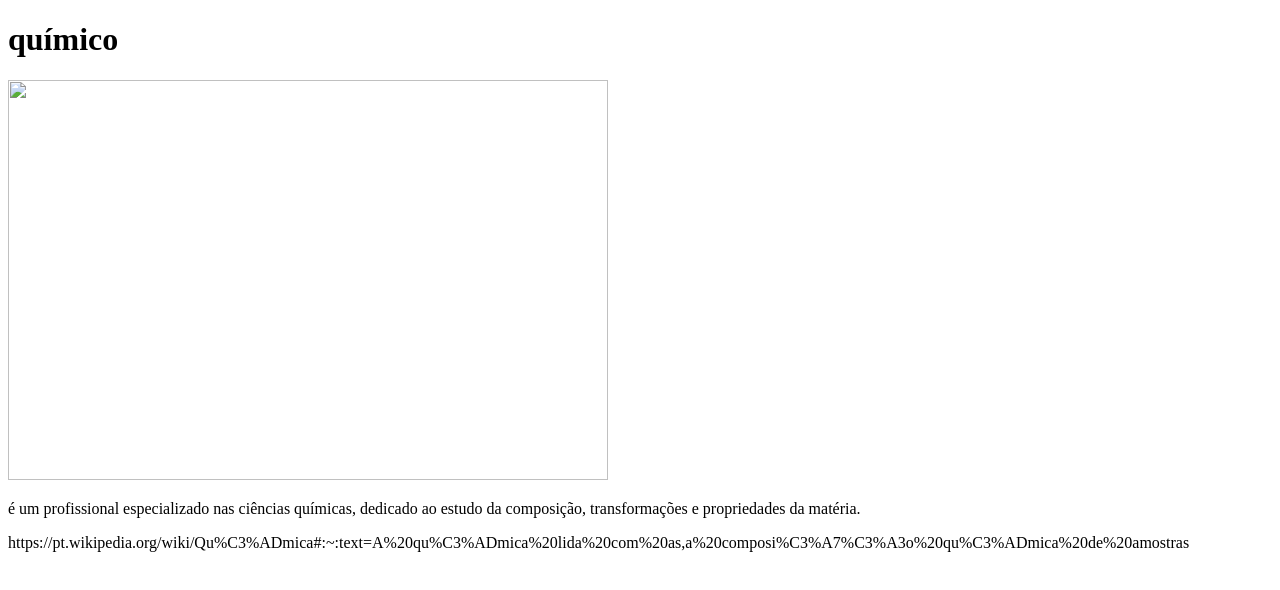
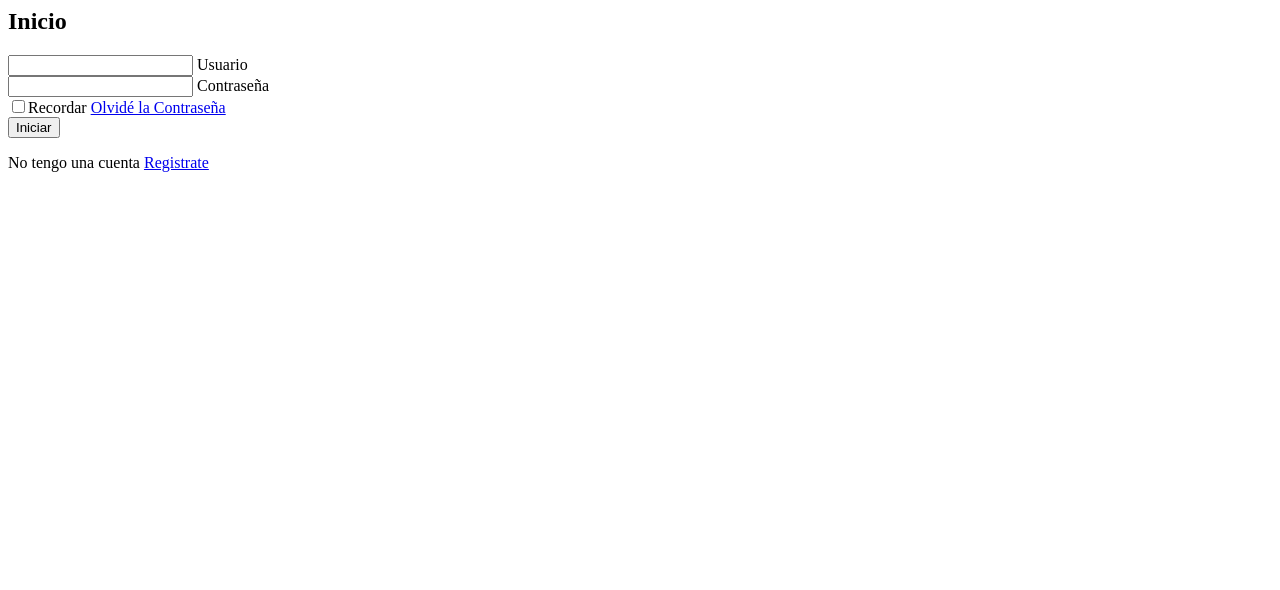
Before and after one commit to SachserArthur/SachserArthur.github.io, a plain HTML site: page index.html in a window 1280 px wide. Drawn offline with Linux system fonts and the light colour scheme.

Commit message:
Add files via upload

```diff
--- a/index.html
+++ b/index.html
@@ -1,13 +1,23 @@
-<!DOCTYPE html>
-<html lang="en">
-<head>
-    <meta charset="UTF-8">
-    <meta name="viewport" content="width=device-width, initial-scale=1.0">
-    <title>Document</title>
-</head>
-<body>
-<h1>químico</h1>
-    <img src="dowload.jpeg" width="600" height="400">
-<P>é um profissional especializado nas ciências químicas, dedicado ao estudo da composição, transformações e propriedades da matéria.</P>
-<a htef>https://pt.wikipedia.org/wiki/Qu%C3%ADmica#:~:text=A%20qu%C3%ADmica%20lida%20com%20as,a%20composi%C3%A7%C3%A3o%20qu%C3%ADmica%20de%20amostras</a>
-</body>
+<section>
+    <form>
+    <h1>Inicio</h1>
+    <div class="inputbox">
+    <ion-icon name="mail-outline"></ion-icon>
+    <input type="email" required>
+    <label for="">Usuario</label>
+    </div>
+    <div class="inputbox"
+    <ion-icon name="lock-closed-outline"></ion-icon>
+    <input type="password" required>
+    <label for="">Contraseña</label>
+    </div>
+    <div class="forget">
+    <label for=""><input type="checkbox">Recordar</label>
+    <a href="#">Olvidé la Contraseña</a>
+    </div>
+    <button>Iniciar</button>
+    <div class="register">
+    <p>No tengo una cuenta <a href="#">Registrate</ax</p>
+    </div>
+    </form>
+    </section>
```
